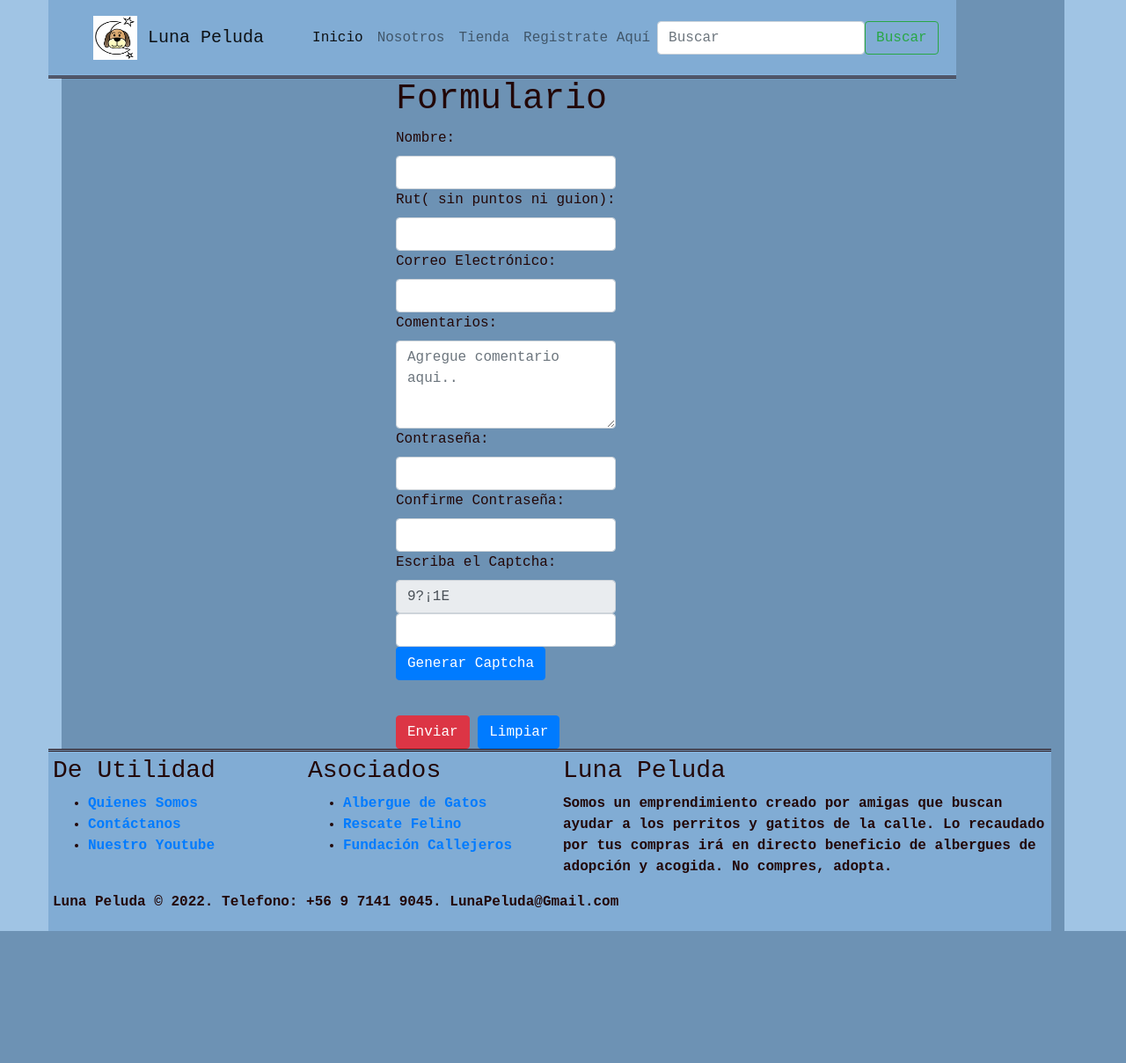
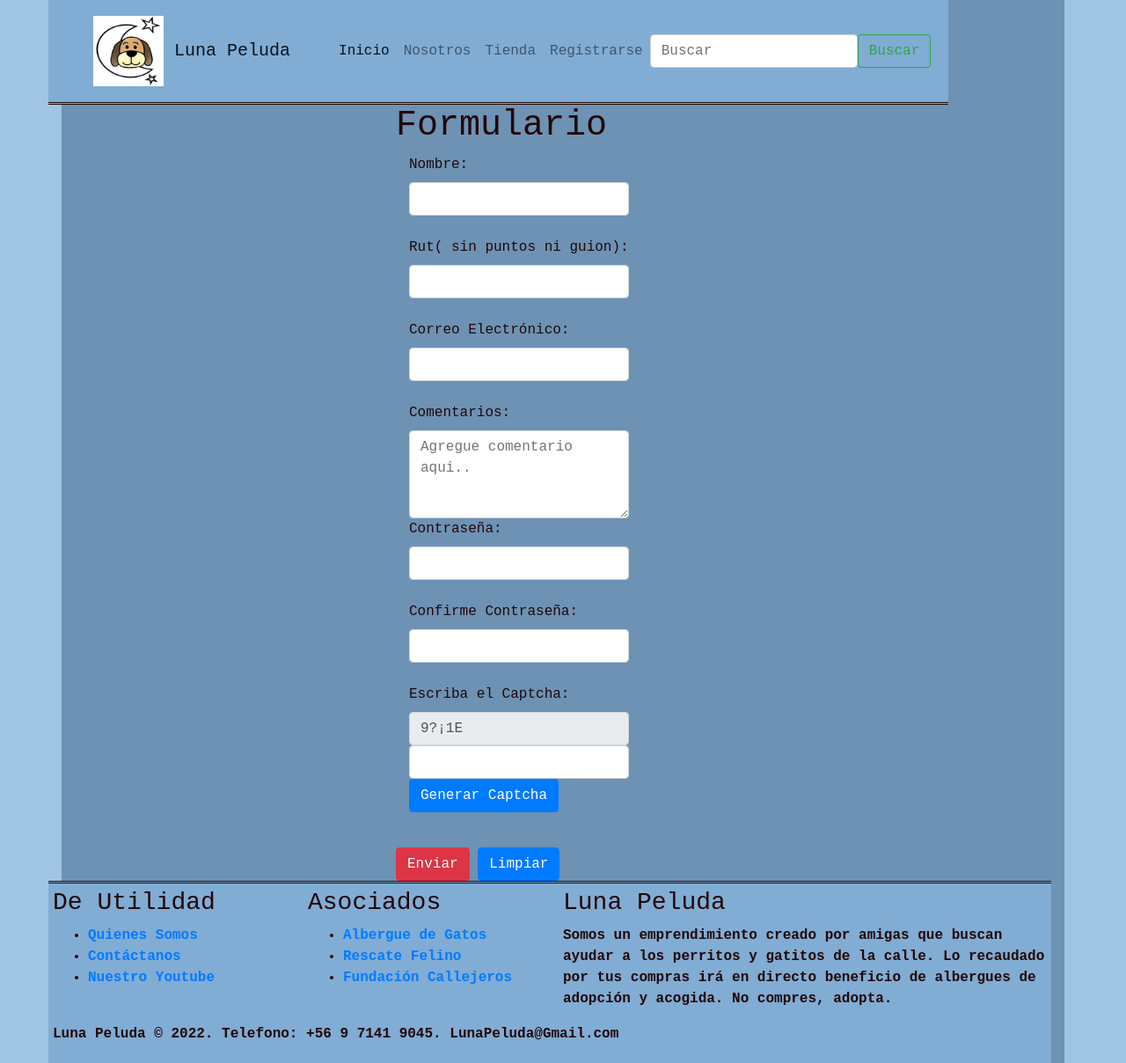
Before and after one commit to FranCastilloA/Prueba_Web_3, a Django app: page /Formulario.html in a window 1280 px wide. Shown: the whole page at 88% size. Before the commit the page ends 1058 px from the top, so only its background shows below. Run offline with Django 4.2, Linux system fonts and the light colour scheme.

Commit message:
Actualizaciones Generales v2
Se mejora la consistencia general del proyecto

```diff
--- a/LunaP3/core/templates/core/Formulario.html
+++ b/LunaP3/core/templates/core/Formulario.html
@@ -7,11 +7,6 @@
 
     <!-- Bootstrap CSS -->
     <link rel="stylesheet" href="https://cdn.jsdelivr.net/npm/bootstrap@4.6.1/dist/css/bootstrap.min.css" integrity="sha384-zCbKRCUGaJDkqS1kPbPd7TveP5iyJE0EjAuZQTgFLD2ylzuqKfdKlfG/eSrtxUkn" crossorigin="anonymous">
-
-    <!-- CSS Custom-->
-    <link rel="stylesheet" href="index.css" ></link>
-
-    <link rel="icon" href="IMAGENES/logoIcono.ico">
 
     <!-- Cargamos static-->
     {% load static %}
@@ -165,7 +160,7 @@
                         <nav class="navbar navbar-light ">
                             <div class="container">
                               <a class="navbar-brand" href="index.html">
-                                <img src="{% static 'core/img/logo.png' %}" alt="" width="50" height="50">
+                                <img src="{% static 'core/img/logo.png' %}" alt="" width="80" height="80">
                                 Luna Peluda
                               </a>
                             </div>
@@ -193,7 +188,7 @@
                             </ul>
                           </li> -->
                           <li class="nav-item">
-                            <a class="nav-link" href="Formulario.html">Registrate Aquí</a>
+                            <a class="nav-link" href="Formulario.html">Registrarse</a>
                           </li>
                         </ul>
                         <form class="d-flex">
@@ -216,36 +211,38 @@
                     <div class="row">
                         <div class="col-sm-4"></div>
                         <form method="post" action="" id="formulario">
+                            <div class="col">
                             <div>
                                 <label for="nombre">Nombre: </label>
                                 <input type="text" class="form-control" id="nombre" name="nombre">
-                            </div>
+                            </div><br>
                             <div>
                                 <label for="rut">Rut( sin puntos ni guion): </label>
                                 <input type="text" class="form-control" id="rut" name="rut">
-                            </div>
+                            </div><br>
                             <div>
                                 <label for="email">Correo Electrónico: </label>
                                 <input type="email" class="form-control" id="email" name="email">
-                            </div>
+                            </div><br>
                             <div>
                                 <label for="comentarios">Comentarios: </label>
                                 <textarea class="form-control" placeholder="Agregue comentario aqui.." id="comentarios" style="height: 100px"></textarea>
-                            </div>
+                            </div></div>
+                            <div class="col">
                             <div>
                                 <label for="password">Contraseña: </label>
                                 <input type="password" class="form-control" id="password1" name="password1">
-                            </div>
+                            </div><br>
                             <div>
                                 <label for="password"> Confirme Contraseña: </label>
                                 <input type="password" class="form-control" id="password2" name="password2">
-                            </div>
+                            </div><br>
                             <div class="form-group">
                                 <label for="captcha1">Escriba el Captcha: </label>
                                 <input type="text user-select:none" class="form-control" id="captcha1" name="captcha1" disabled >
                                 <input type="text" class="form-control" id="captcha2" name="captcha2" >
                                 <button type="button" class="btn btn-primary" id="captcha">Generar Captcha</button>
-                            </div>
+                            </div></div>
                             <br>
                             <input type="submit" class="btn btn-danger" id="enviar" value="Enviar">
                             <input type="reset" class="btn btn-primary" id="limpiar" value="Limpiar">
--- a/LunaP3/core/templates/core/index.html
+++ b/LunaP3/core/templates/core/index.html
@@ -43,7 +43,7 @@
                         <nav class="navbar navbar-light ">
                             <div class="container">
                               <a class="navbar-brand" href="{% url 'index' %}">
-                                <img src="{% static 'core/img/logo.png' %}" alt="" width="50" height="50">
+                                <img src="{% static 'core/img/logo.png' %}" alt="" width="80" height="80">
                                 Luna Peluda
                               </a>
                             </div>
@@ -60,10 +60,10 @@
                             <a class="nav-link" href="{% url 'nosotros' %}">Nosotros</a>
                           </li>
                           <li class="nav-item">
-                            <a class="nav-link" href="{% url 'catalogo' %}">Catálogo</a>
+                            <a class="nav-link" href="{% url 'catalogo' %}">Tienda</a>
                           </li>
                           <li class="nav-item">
-                            <a class="nav-link" href="{% url 'formulario' %}">Registrate Aquí</a>
+                            <a class="nav-link" href="{% url 'formulario' %}">Registrarse</a>
                           </li>
                         </ul>
                         <form class="d-flex">
```
Also changed, not shown: LunaP3/core/templates/core/Catalogo.html (+10 -6 lines).
